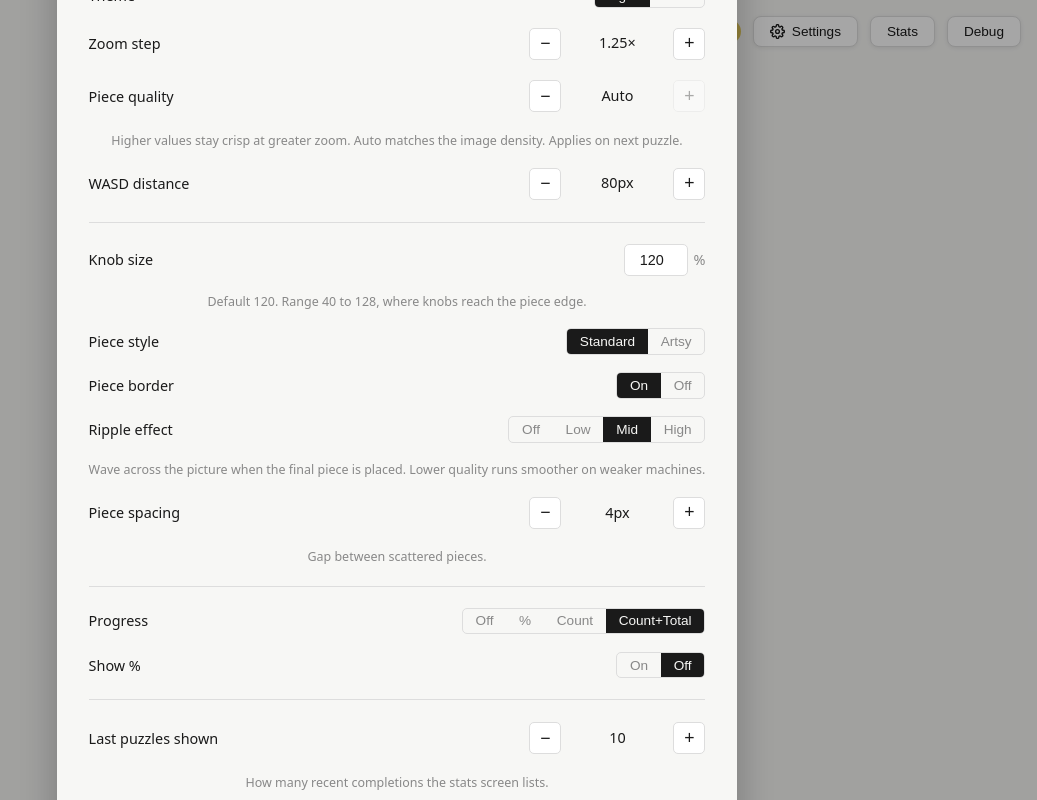
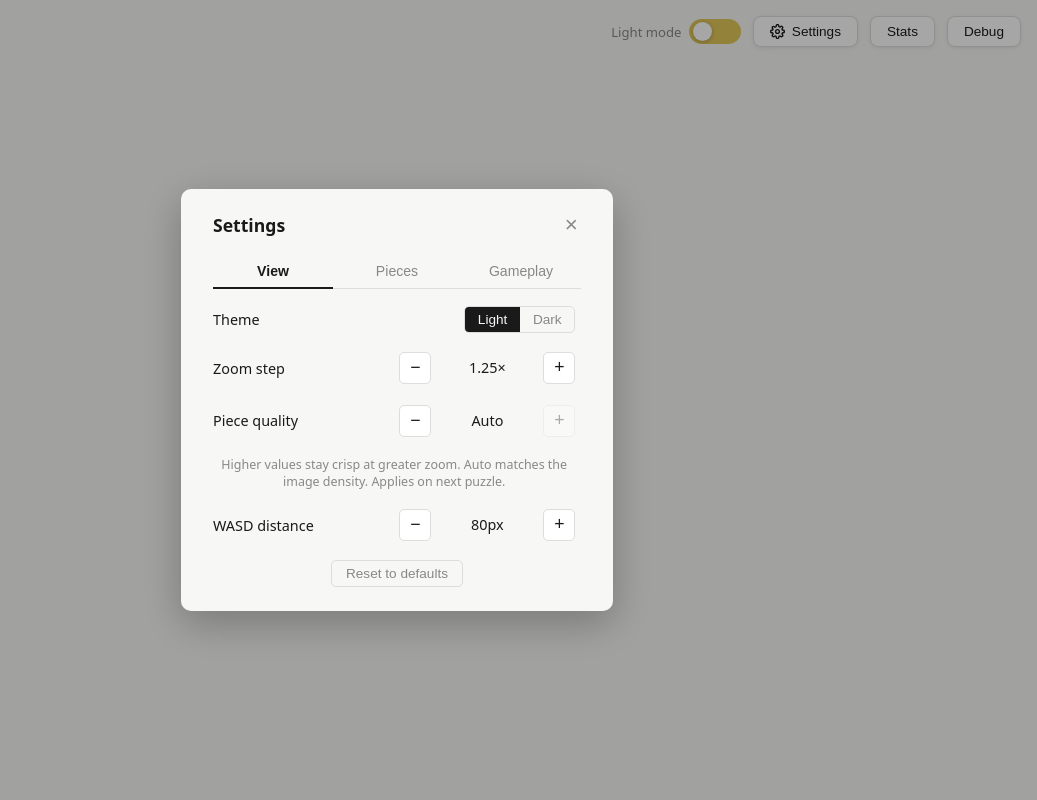
Before and after one commit to kakardo/aki-puzzle, a React (Vite) app: page / in a window 1280 px wide. Both pictures are taken after a click on the button "Settings". Shown: the whole page, without its empty margins (243-1280 px from the left). Built offline with nearby package versions, Linux system fonts and the light colour scheme.

Commit message:
Improve ping arrow readability and reorganise settings into tabs

```diff
--- a/src/App.css
+++ b/src/App.css
@@ -958,11 +958,7 @@ kbd {
 
 .ping-arrow {
   display: block;
-  width: 0;
-  height: 0;
-  border-top: 10px solid transparent;
-  border-bottom: 10px solid transparent;
-  border-left: 18px solid transparent;
+  overflow: visible;
 }
 
 .ping-name {
--- a/src/App.tsx
+++ b/src/App.tsx
@@ -42,6 +42,8 @@ function loadSettings(): Settings {
       delete parsed.showRipple
       if (!VALID_PROGRESS_MODES.includes(parsed.progressMode)) parsed.progressMode = 'count-total'
       if (typeof parsed.progressPercent !== 'boolean') parsed.progressPercent = false
+      if (typeof parsed.pingNameOnRing !== 'boolean') parsed.pingNameOnRing = DEFAULT_SETTINGS.pingNameOnRing
+      if (typeof parsed.pingNameOnArrow !== 'boolean') parsed.pingNameOnArrow = DEFAULT_SETTINGS.pingNameOnArrow
       if (typeof parsed.lastPuzzlesCount !== 'number' || !Number.isFinite(parsed.lastPuzzlesCount)) parsed.lastPuzzlesCount = DEFAULT_SETTINGS.lastPuzzlesCount
       return { ...DEFAULT_SETTINGS, ...parsed }
     }
@@ -388,6 +390,8 @@ function StartScreen({ onDebug }: { onDebug: () => void }) {
           progressPercent={settings.progressPercent}
           theme={settings.theme}
           accentColor={accentColor}
+          pingNameOnRing={settings.pingNameOnRing}
+          pingNameOnArrow={settings.pingNameOnArrow}
           onReset={handleLeaveBoard}
           onOpenSettings={() => setShowSettings(true)}
           onOpenStats={() => setShowStats(true)}
--- a/src/PuzzleBoard.tsx
+++ b/src/PuzzleBoard.tsx
@@ -30,6 +30,8 @@ interface Props {
   progressPercent: boolean
   theme: 'light' | 'dark'
   accentColor: string
+  pingNameOnRing?: boolean
+  pingNameOnArrow?: boolean
   onReset: () => void
   onOpenSettings: () => void
   onOpenStats?: () => void
@@ -63,7 +65,7 @@ function formatProgress(locked: number, total: number, mode: ProgressMode, showP
   return `${locked}/${total}${pctStr}`
 }
 
-export default function PuzzleBoard({ imageSrc, cols: COLS, rows: ROWS, zoomStep, resolution, panStep, knobSize, pieceStyle, pieceSpacing, edgeStyle, showBorder, rippleQuality, progressMode, progressPercent, theme, accentColor, onReset, onOpenSettings, onOpenStats, onToggleTheme, onPieceMoved, debugActionsRef, multiplayer, statsHooks, coPlayerNames }: Props) {
+export default function PuzzleBoard({ imageSrc, cols: COLS, rows: ROWS, zoomStep, resolution, panStep, knobSize, pieceStyle, pieceSpacing, edgeStyle, showBorder, rippleQuality, progressMode, progressPercent, theme, accentColor, pingNameOnRing = true, pingNameOnArrow = false, onReset, onOpenSettings, onOpenStats, onToggleTheme, onPieceMoved, debugActionsRef, multiplayer, statsHooks, coPlayerNames }: Props) {
   const [pieces, setPieces] = useState<PieceData[]>([])
   const [groups, setGroups] = useState<Record<string, string>>({})
   const [solved, setSolved] = useState(false)
@@ -1247,7 +1249,7 @@ export default function PuzzleBoard({ imageSrc, cols: COLS, rows: ROWS, zoomStep
             return (
               <div key={ping.id} className="ping" style={{ left: sx, top: sy }}>
                 <span className="ping-ring" style={{ borderColor: ping.color, boxShadow: `0 0 12px ${ping.color}` }} />
-                {ping.name && <span className="ping-name" style={{ background: ping.color }}>{ping.name}</span>}
+                {ping.name && pingNameOnRing && <span className="ping-name" style={{ background: ping.color }}>{ping.name}</span>}
               </div>
             )
           }
@@ -1266,11 +1268,17 @@ export default function PuzzleBoard({ imageSrc, cols: COLS, rows: ROWS, zoomStep
           const angle = (Math.atan2(dy, dx) * 180) / Math.PI
           return (
             <div key={ping.id} className="ping" style={{ left: ex, top: ey }}>
-              <span
+              <svg
                 className="ping-arrow"
-                style={{ transform: `rotate(${angle}deg)`, borderLeftColor: ping.color, filter: `drop-shadow(0 0 6px ${ping.color})` }}
-              />
-              {ping.name && <span className="ping-name" style={{ background: ping.color }}>{ping.name}</span>}
+                width="48"
+                height="20"
+                viewBox="0 0 48 20"
+                style={{ transform: `rotate(${angle}deg)`, filter: 'drop-shadow(0 1px 2px rgba(0,0,0,0.45))' }}
+              >
+                <line x1="3" y1="10" x2="30" y2="10" stroke={ping.color} strokeWidth="9" strokeLinecap="round" />
+                <polygon points="27,0 27,20 47,10" fill={ping.color} />
+              </svg>
+              {ping.name && pingNameOnArrow && <span className="ping-name" style={{ background: ping.color }}>{ping.name}</span>}
             </div>
           )
         })}
--- a/src/SettingsModal.css
+++ b/src/SettingsModal.css
@@ -13,11 +13,58 @@
   color: var(--text);
   border-radius: 10px;
   padding: 1.5rem 2rem;
-  min-width: 300px;
+  width: 27rem;
+  max-width: 92vw;
+  max-height: 85vh;
   box-shadow: 0 12px 40px rgba(0, 0, 0, 0.25);
   display: flex;
   flex-direction: column;
   gap: 1.1rem;
+}
+
+.settings-tabs {
+  display: flex;
+  gap: 0.25rem;
+  border-bottom: 1px solid var(--border);
+}
+
+.settings-tab {
+  flex: 1;
+  padding: 0.5rem 0.5rem;
+  border: none;
+  background: none;
+  color: var(--subtle);
+  font-size: 0.88rem;
+  cursor: pointer;
+  border-bottom: 2px solid transparent;
+  margin-bottom: -1px;
+  transition: color 0.1s, border-color 0.1s;
+}
+
+.settings-tab:hover {
+  color: var(--text);
+}
+
+.settings-tab.active {
+  color: var(--text);
+  border-bottom-color: var(--text);
+  font-weight: 600;
+}
+
+.settings-body {
+  display: flex;
+  flex-direction: column;
+  gap: 1.1rem;
+  overflow-y: auto;
+  flex: 1 1 auto;
+  min-height: 0;
+  padding-right: 0.35rem;
+}
+
+.settings-footer {
+  display: flex;
+  flex-direction: column;
+  gap: 0.8rem;
 }
 
 .modal-header {
--- a/src/SettingsModal.tsx
+++ b/src/SettingsModal.tsx
@@ -15,6 +15,8 @@ export const DEFAULT_SETTINGS: Settings = {
   rippleQuality: 'mid',
   progressMode: 'count-total',
   progressPercent: false,
+  pingNameOnRing: true,
+  pingNameOnArrow: false,
   lastPuzzlesCount: 10,
 }
 
@@ -38,6 +40,8 @@ export interface Settings {
   rippleQuality: RippleQuality
   progressMode: ProgressMode
   progressPercent: boolean
+  pingNameOnRing: boolean
+  pingNameOnArrow: boolean
   lastPuzzlesCount: number
 }
 
@@ -110,11 +114,12 @@ const PROGRESS_MODES: { value: ProgressMode; label: string }[] = [
 ]
 
 export default function SettingsModal({ settings, onChange, onClose, puzzleHasProgress }: Props) {
-  const { zoomStep, resolution, panStep, theme, knobSize, pieceStyle, pieceSpacing, showBorder, rippleQuality, progressMode, progressPercent, lastPuzzlesCount } = settings
+  const { zoomStep, resolution, panStep, theme, knobSize, pieceStyle, pieceSpacing, showBorder, rippleQuality, progressMode, progressPercent, pingNameOnRing, pingNameOnArrow, lastPuzzlesCount } = settings
 
   const [knobInput, setKnobInput] = useState(String(knobSize))
   const [pendingSpacing, setPendingSpacing] = useState<number | null>(null)
   const [pendingReset, setPendingReset] = useState(false)
+  const [activeTab, setActiveTab] = useState<'view' | 'pieces' | 'game'>('view')
 
   function requestReset() {
     if (puzzleHasProgress && settings.pieceSpacing !== DEFAULT_SETTINGS.pieceSpacing) {
@@ -155,6 +160,15 @@ export default function SettingsModal({ settings, onChange, onClose, puzzleHasPr
           <button className="modal-close" onClick={onClose}>×</button>
         </div>
 
+        <div className="settings-tabs">
+          <button className={`settings-tab${activeTab === 'view'   ? ' active' : ''}`} onClick={() => setActiveTab('view')}>View</button>
+          <button className={`settings-tab${activeTab === 'pieces' ? ' active' : ''}`} onClick={() => setActiveTab('pieces')}>Pieces</button>
+          <button className={`settings-tab${activeTab === 'game'   ? ' active' : ''}`} onClick={() => setActiveTab('game')}>Gameplay</button>
+        </div>
+
+        <div className="settings-body">
+          {activeTab === 'view' && (
+            <>
               <div className="setting-row">
                 <span className="setting-label">Theme</span>
                 <div className="theme-toggle">
@@ -197,9 +211,11 @@ export default function SettingsModal({ settings, onChange, onClose, puzzleHasPr
                 decrementDisabled={panStep <= PAN_MIN}
                 incrementDisabled={panStep >= PAN_MAX}
               />
+            </>
+          )}
 
-        <div className="setting-divider" />
-
+          {activeTab === 'pieces' && (
+            <>
               <div className="setting-row">
                 <span className="setting-label">Knob size</span>
                 <div className="knob-field">
@@ -278,9 +294,11 @@ export default function SettingsModal({ settings, onChange, onClose, puzzleHasPr
               ) : (
                 <p className="setting-hint">Gap between scattered pieces.</p>
               )}
+            </>
+          )}
 
-        <div className="setting-divider" />
-
+          {activeTab === 'game' && (
+            <>
               <div className="setting-row">
                 <span className="setting-label">Progress</span>
                 <div className="theme-toggle">
@@ -306,7 +324,22 @@ export default function SettingsModal({ settings, onChange, onClose, puzzleHasPr
                 </div>
               )}
 
-        <div className="setting-divider" />
+              <div className="setting-row">
+                <span className="setting-label">Ping name on marker</span>
+                <div className="theme-toggle">
+                  <button className={`theme-btn${pingNameOnRing  ? ' active' : ''}`} onClick={() => onChange({ ...settings, pingNameOnRing: true  })}>On</button>
+                  <button className={`theme-btn${!pingNameOnRing ? ' active' : ''}`} onClick={() => onChange({ ...settings, pingNameOnRing: false })}>Off</button>
+                </div>
+              </div>
+
+              <div className="setting-row">
+                <span className="setting-label">Ping name on arrow</span>
+                <div className="theme-toggle">
+                  <button className={`theme-btn${pingNameOnArrow  ? ' active' : ''}`} onClick={() => onChange({ ...settings, pingNameOnArrow: true  })}>On</button>
+                  <button className={`theme-btn${!pingNameOnArrow ? ' active' : ''}`} onClick={() => onChange({ ...settings, pingNameOnArrow: false })}>Off</button>
+                </div>
+              </div>
+              <p className="setting-hint">Whether a player's name shows next to their ping. Applies in multiplayer.</p>
 
               <Stepper
                 label="Last puzzles shown"
@@ -317,9 +350,11 @@ export default function SettingsModal({ settings, onChange, onClose, puzzleHasPr
                 incrementDisabled={lastPuzzlesCount >= LAST_PUZZLES_MAX}
               />
               <p className="setting-hint">How many recent completions the stats screen lists.</p>
+            </>
+          )}
+        </div>
 
-        <div className="setting-divider" />
-
+        <div className="settings-footer">
           <div className="reset-row">
             <button className="reset-btn" onClick={requestReset}>Reset to defaults</button>
           </div>
@@ -335,5 +370,6 @@ export default function SettingsModal({ settings, onChange, onClose, puzzleHasPr
           )}
         </div>
       </div>
+    </div>
   )
 }
```
Also changed, not shown: 1 other file (tests, documents, lock files or other folders). Lines whose indentation alone changed are shown as unchanged.
